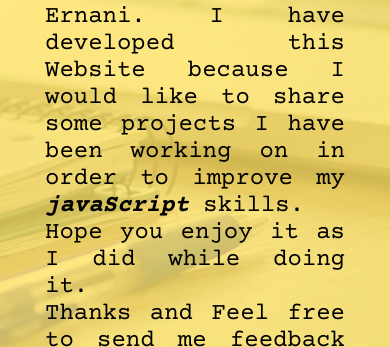
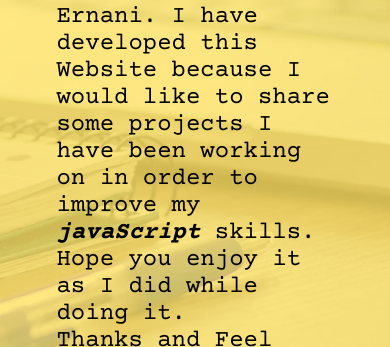
Before and after one commit to luisernani/js-projects, a plain HTML site: page index.html in a window 390 px wide. Shown: the part 618-965 px from the top of the page. Drawn offline with nearby package versions, Linux system fonts and the light colour scheme.

Commit message:
text-align to left on mobile

```diff
--- a/css/index-style.css
+++ b/css/index-style.css
@@ -133,6 +133,6 @@ main{
     }
     .hero-text{
         font-size: 1.5rem;
-        min-width: 300px;
+        text-align: left;
     }
   }
```
